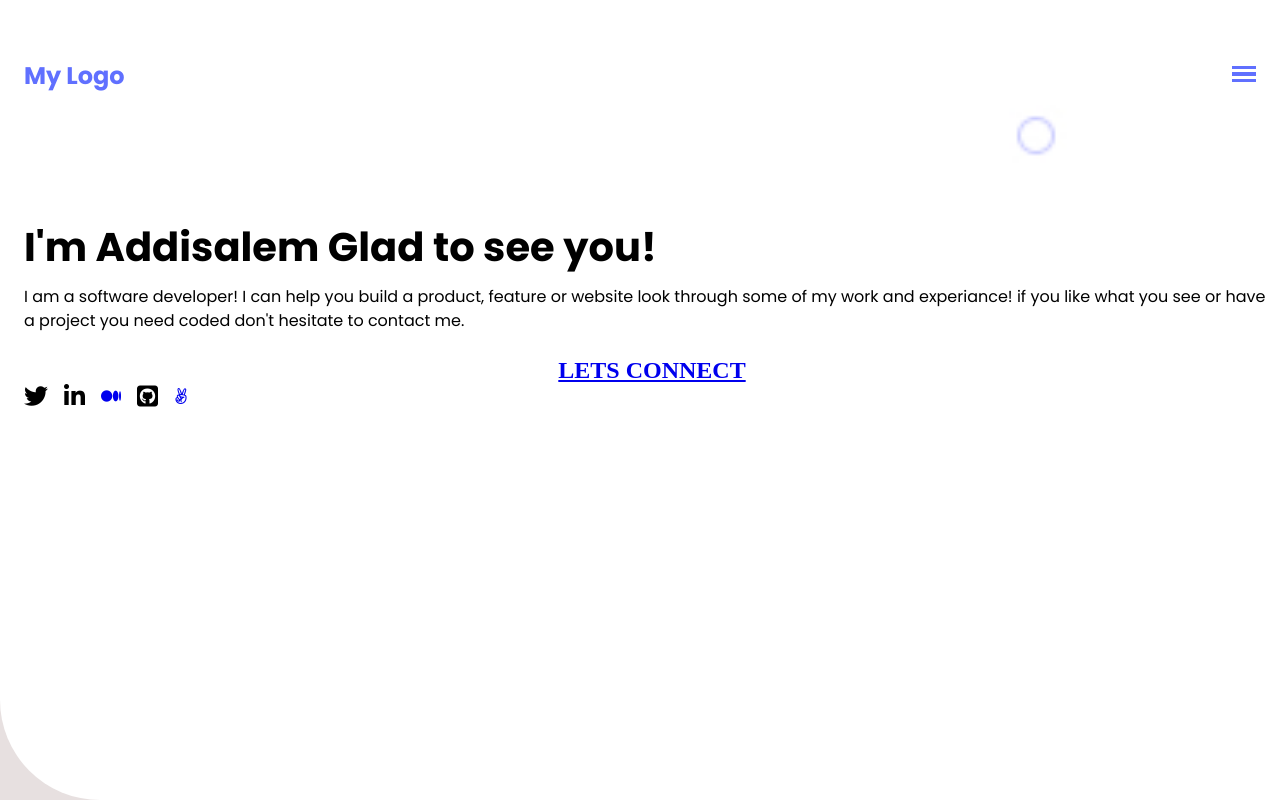
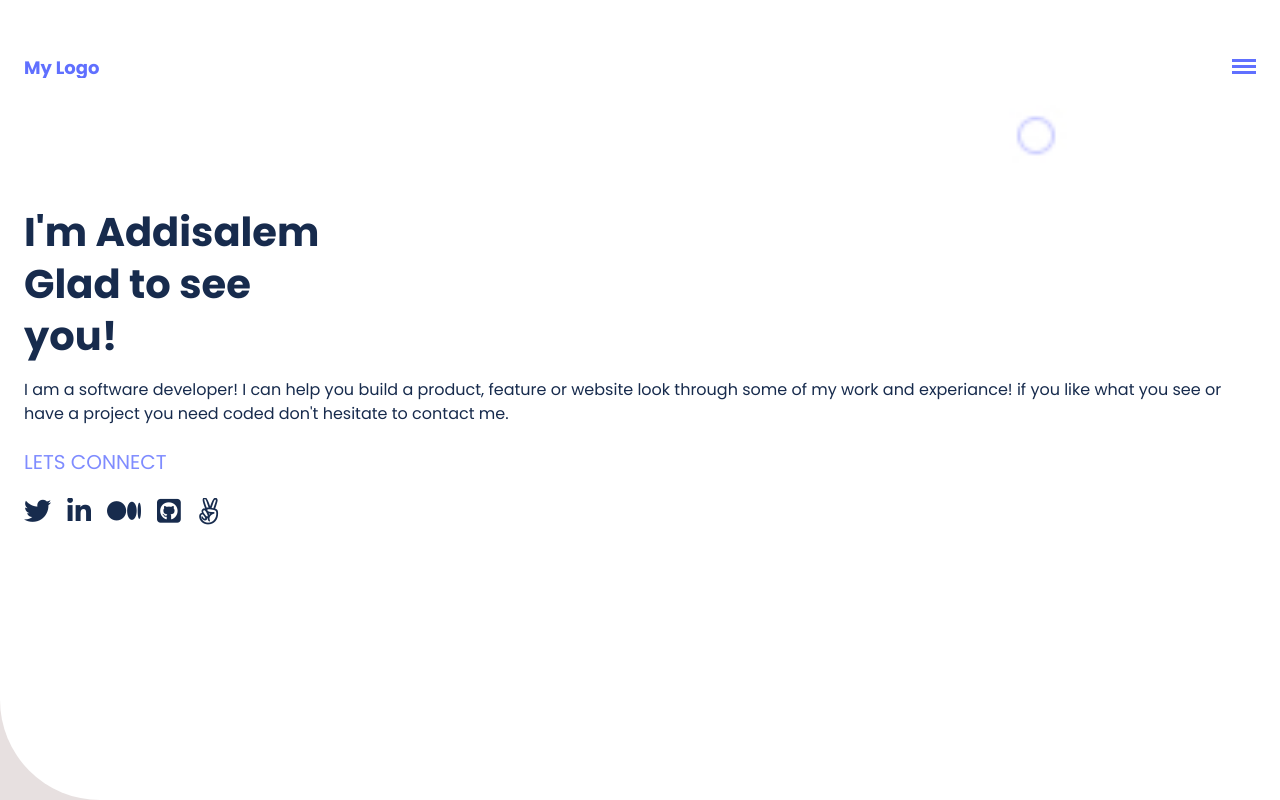
Before and after one commit to addisalemseifu/PortofolioMobileVersionRep, a plain HTML site: page index.html in a window 1280 px wide. Drawn offline with Linux system fonts and the light colour scheme.

Commit message:
modified all the parts which where commented on

```diff
--- a/style.css
+++ b/style.css
@@ -45,6 +45,8 @@ body {
   margin-left: 24px;
   color: #6070ff;
   font-family: 'Poppins', sans-serif;
+  font-size: 18px;
+  line-height: 20px;
 }
 
 .logo:hover {
@@ -61,11 +63,14 @@ body {
 }
 
 .headline {
+  width: 327px;
+  height: 160px;
   margin-top: 128px;
   font-size: 40px;
   font-family: 'Poppins', sans-serif;
   line-height: 52px;
   text-align: left;
+  color: #172b4d;
 }
 
 .headline:hover {
@@ -80,6 +85,8 @@ body {
   text-align: left;
   font-size: 16px;
   line-height: 24px;
+  color: #172b4d;
+  margin-right: 24px;
 }
 
 .description:hover {
@@ -87,16 +94,25 @@ body {
   text-decoration-color: #6070ff;
 }
 
-.connect {
+.connect_wrapper {
+  display: flex;
+  justify-content: center;
+  align-items: center;
+  align-self: flex-start;
+}
+
+.contact {
   margin-bottom: 24px;
   font-family: 'Poppins', sans-serif;
   text-align: left;
   color: #7f8cff;
-  font-size: 16px;
+  font-size: 20px;
   line-height: 24px;
+  text-decoration: none;
+  font-weight: lighter;
 }
 
-.connect:hover {
+.contact:hover {
   text-decoration: underline;
   text-decoration-color: #6070ff;
 }
@@ -113,16 +129,26 @@ body {
 }
 
 .fa-twitter {
-  color: black;
-  font-size: 1.5rem;
+  color: #172b4d;
+  font-size: 1.7rem;
 }
 
 .fa-linkedin-in {
-  color: black;
-  font-size: 1.5rem;
+  color: #172b4d;
+  font-size: 1.7rem;
 }
 
 .fa-github-square {
-  color: black;
-  font-size: 1.5rem;
+  color: #172b4d;
+  font-size: 1.7rem;
 }
+
+.fa-medium-m {
+  color: #172b4d;
+  font-size: 1.7rem;
+}
+
+.fa-angellist {
+  color: #172b4d;
+  font-size: 1.7rem;
+}
```
